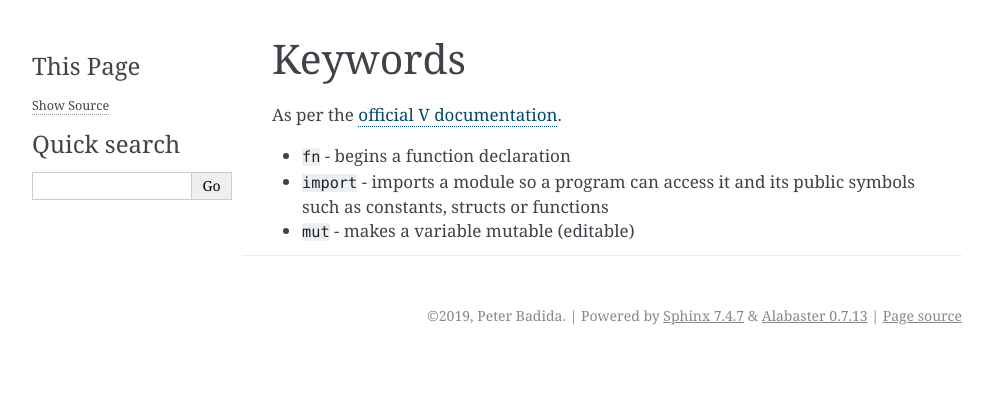
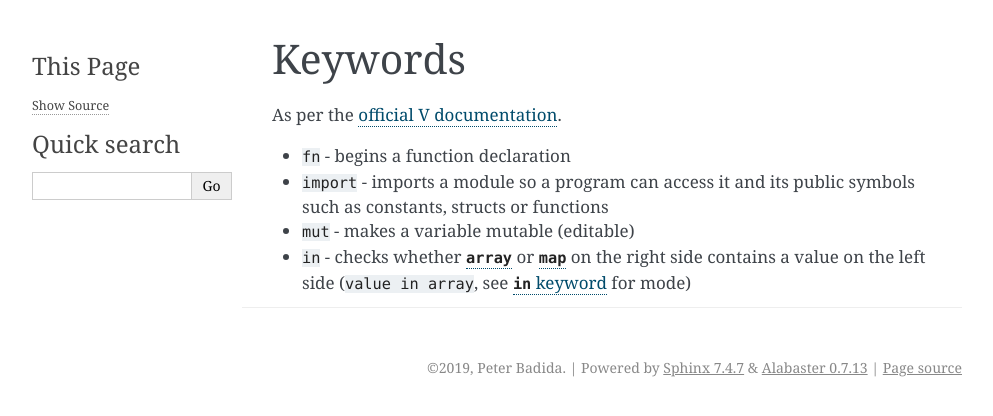
Before and after one commit to KeyWeeUsr/the-book-of-v, a Sphinx documentation site: the page built from source/keywords.rst, in a window 1280 px wide. Shown: the top 416 px of the page, without its empty margins (148-1141 px from the left). Built offline with Sphinx 7.4.7, drawn with Linux system fonts in a browser that asks for light colours.

Commit message:
[ADD] Add 'in' and 'map' to symbols

```diff
--- a/source/keywords.rst
+++ b/source/keywords.rst
@@ -9,3 +9,5 @@ As per the `official V documentation <https://vlang.io/docs#keywords>`_.
 * ``import`` - imports a module so a program can access it and its public
   symbols such as constants, structs or functions
 * ``mut`` - makes a variable mutable (editable)
+* ``in`` - checks whether |array_type|_ or |map_type|_ on the right side
+  contains a value on the left side (``value in array``, see |in_kw|_ for mode)
--- a/source/symbols.rst
+++ b/source/symbols.rst
@@ -26,3 +26,9 @@
 
 .. _if_cond: https://vlang.io/docs#if
 .. |if_cond| replace:: ``if`` conditional
+
+.. _map_type: https://vlang.io/docs#maps
+.. |map_type| replace:: ``map``
+
+.. _in_kw: https://vlang.io/docs#in
+.. |in_kw| replace:: ``in`` keyword
```
Also changed, not shown: other parts of source/keywords.rst (+1 -1 lines).
